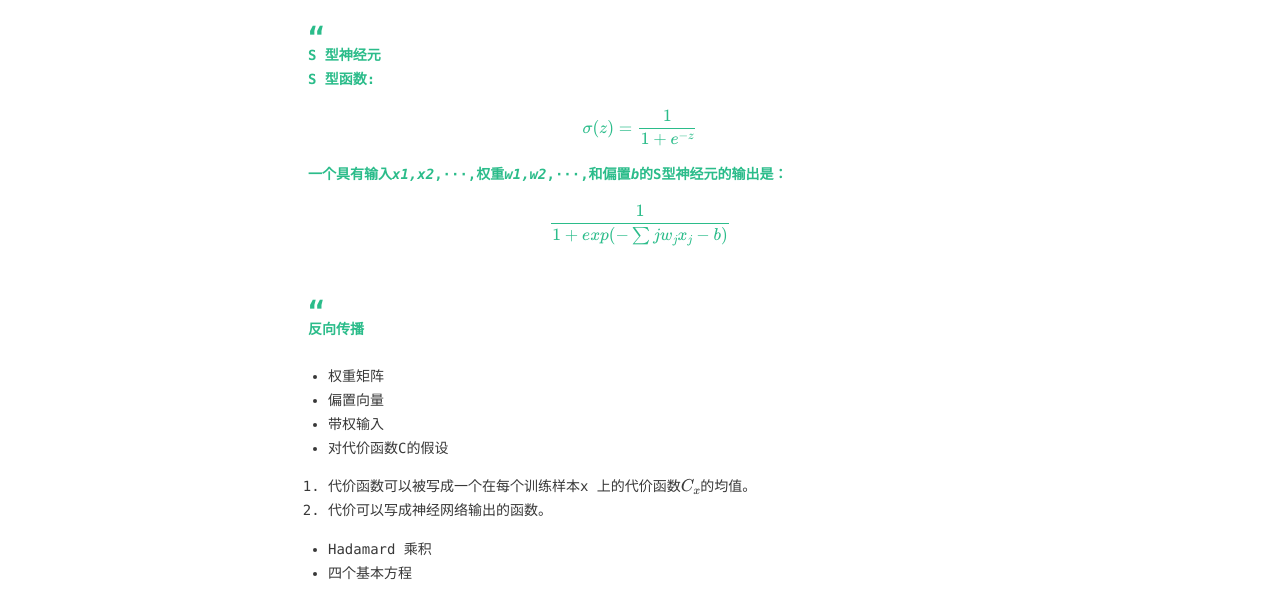
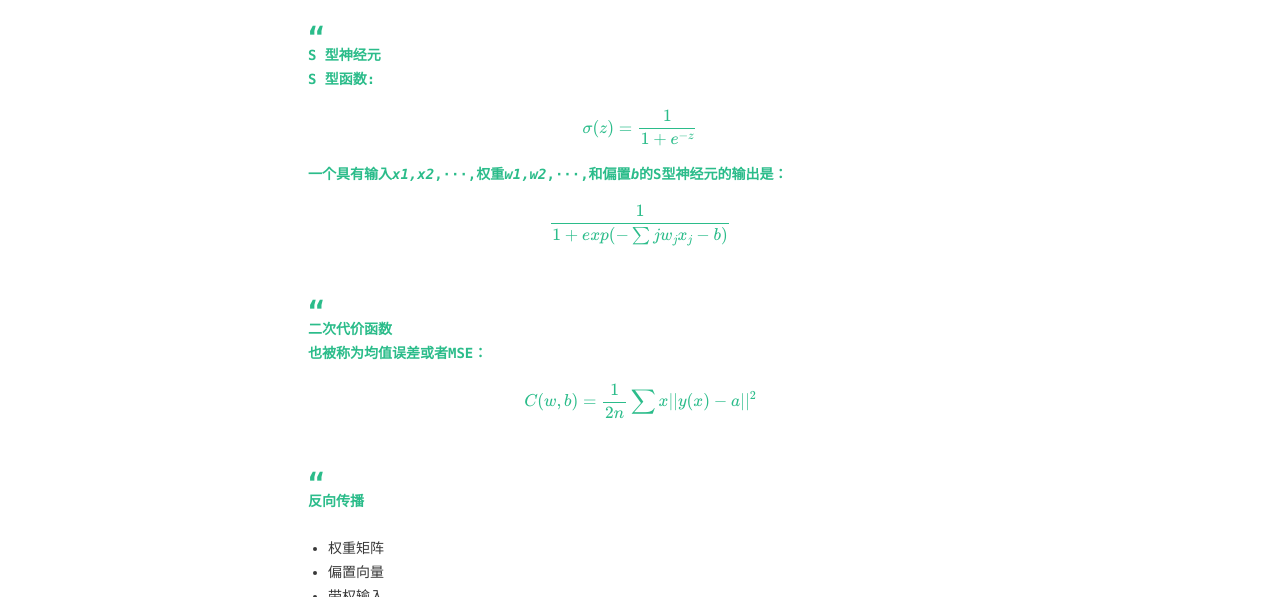
Before and after one commit to KiAlexander/KiAlexander.github.io, a plain HTML site: page 2018/04/03/《神经网络与深度学习》学习笔记/index.html in a window 1280 px wide. Shown: the part 128-725 px from the top of the page. Drawn offline with nearby package versions, Linux system fonts and the light colour scheme; some packages are replaced by stand-ins of ours; a web font is replaced by a local one.

Commit message:
Site updated: 2018-04-03 11:36:23

```diff
--- a/2018/04/03/《神经网络与深度学习》学习笔记/index.html
+++ b/2018/04/03/《神经网络与深度学习》学习笔记/index.html
@@ -6,17 +6,17 @@
     <meta http-equiv="X-UA-Compatible" content="IE=edge">
     <meta name="HandheldFriendly" content="True">
     <meta name="viewport" content="width=device-width, initial-scale=1, maximum-scale=1" />
-    <meta name="description" content="S 型神经元 S 型函数: $$σ(z)=\frac{1}{1+e^{-z}}$$ 一个具有输入x1,x2,···,权重w1,w2,···,和偏置b的S型神经元的输出是： $$\frac{1}{1+exp(-\sum{j}{w_j x_j}-b)}$$   反向传播   权重矩阵 偏置向量 带权输入 对代价函数C的假设   代价函数可以被写成一个在每个训练样本x 上的代价函数$C_x$的均值。">
+    <meta name="description" content="S 型神经元 S 型函数: $$σ(z)=\frac{1}{1+e^{-z}}$$ 一个具有输入x1,x2,···,权重w1,w2,···,和偏置b的S型神经元的输出是： $$\frac{1}{1+exp(-\sum{j}{w_j x_j}-b)}$$   二次代价函数 也被称为均值误差或者MSE： $$C(w,b)=\frac{1}{2n} \sum{x}{|| y(x)-a ||^2}$$">
 <meta property="og:type" content="article">
 <meta property="og:title" content="《神经网络与深度学习》学习笔记">
 <meta property="og:url" content="http://yoursite.com/2018/04/03/《神经网络与深度学习》学习笔记/index.html">
 <meta property="og:site_name" content="素夜吴墨">
-<meta property="og:description" content="S 型神经元 S 型函数: $$σ(z)=\frac{1}{1+e^{-z}}$$ 一个具有输入x1,x2,···,权重w1,w2,···,和偏置b的S型神经元的输出是： $$\frac{1}{1+exp(-\sum{j}{w_j x_j}-b)}$$   反向传播   权重矩阵 偏置向量 带权输入 对代价函数C的假设   代价函数可以被写成一个在每个训练样本x 上的代价函数$C_x$的均值。">
+<meta property="og:description" content="S 型神经元 S 型函数: $$σ(z)=\frac{1}{1+e^{-z}}$$ 一个具有输入x1,x2,···,权重w1,w2,···,和偏置b的S型神经元的输出是： $$\frac{1}{1+exp(-\sum{j}{w_j x_j}-b)}$$   二次代价函数 也被称为均值误差或者MSE： $$C(w,b)=\frac{1}{2n} \sum{x}{|| y(x)-a ||^2}$$">
 <meta property="og:locale" content="en">
-<meta property="og:updated_time" content="2018-04-03T03:34:57.975Z">
+<meta property="og:updated_time" content="2018-04-03T03:36:10.054Z">
 <meta name="twitter:card" content="summary">
 <meta name="twitter:title" content="《神经网络与深度学习》学习笔记">
-<meta name="twitter:description" content="S 型神经元 S 型函数: $$σ(z)=\frac{1}{1+e^{-z}}$$ 一个具有输入x1,x2,···,权重w1,w2,···,和偏置b的S型神经元的输出是： $$\frac{1}{1+exp(-\sum{j}{w_j x_j}-b)}$$   反向传播   权重矩阵 偏置向量 带权输入 对代价函数C的假设   代价函数可以被写成一个在每个训练样本x 上的代价函数$C_x$的均值。">
+<meta name="twitter:description" content="S 型神经元 S 型函数: $$σ(z)=\frac{1}{1+e^{-z}}$$ 一个具有输入x1,x2,···,权重w1,w2,···,和偏置b的S型神经元的输出是： $$\frac{1}{1+exp(-\sum{j}{w_j x_j}-b)}$$   二次代价函数 也被称为均值误差或者MSE： $$C(w,b)=\frac{1}{2n} \sum{x}{|| y(x)-a ||^2}$$">
 
 
 
@@ -136,6 +136,11 @@ S 型函数:<br>
 $$σ(z)=\frac{1}{1+e^{-z}}$$
 一个具有输入<em>x1,x2</em>,···,权重<em>w1,w2</em>,···,和偏置<em>b</em>的S型神经元的输出是：
 $$\frac{1}{1+exp(-\sum{j}{w_j x_j}-b)}$$</p>
+</blockquote>
+<blockquote>
+<p>二次代价函数<br>
+也被称为均值误差或者MSE：
+$$C(w,b)=\frac{1}{2n} \sum{x}{|| y(x)-a ||^2}$$</p>
 </blockquote>
 <blockquote>
 <p>反向传播</p>
```
